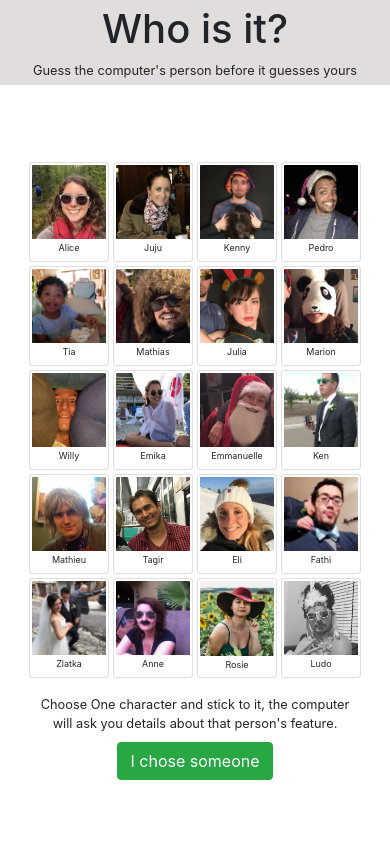
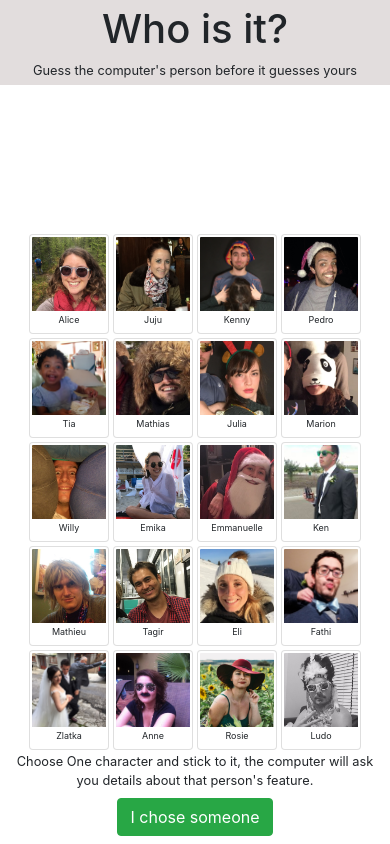
Before and after one commit to Anne-Anq/WhoIsIt, a React (Create React App) app: page / in a window 390 px wide. Built offline with nearby package versions, Linux system fonts and the light colour scheme.

Commit message:
fix animation

```diff
--- a/src/App.css
+++ b/src/App.css
@@ -4,58 +4,35 @@
   display: flex;
   flex-direction: column;
 }
+
+.container {
+  width: 100vw;
+  margin: auto;
+  display: flex;
+  flex-direction: column;
+  justify-content: space-around;
+}
+.bottom-part {
+  margin: 15px;
+  display: flex;
+  align-items: center;
+  justify-content: center;
+  flex-wrap: wrap;
+  min-height: 90px;
+}
+.bottom-part p {
+  margin: 0;
+}
 @media screen and (max-width: 450px) {
   .App {
     font-size: 0.8em;
   }
-  .bottom-part p {
+
+  .container {
+    position: absolute;
+    bottom: 0;
+  }
+  .bottom-part {
     margin: 0;
   }
 }
-
-.App-logo {
-  animation: App-logo-spin infinite 20s linear;
-  height: 40vmin;
-}
-
-.App-header {
-  background-color: #282c34;
-  min-height: 100vh;
-  display: flex;
-  flex-direction: column;
-  align-items: center;
-  justify-content: center;
-  font-size: calc(10px + 2vmin);
-  color: white;
-}
-
-.container {
-  width: 100vw;
-  margin: auto;
-  height: -webkit-fill-available;
-  display: flex;
-  flex-direction: column;
-  justify-content: flex-end;
-}
-.bottom-part {
-  margin: 15px;
-  display: flex;
-  /* flex-direction: column; */
-  align-items: baseline;
-  justify-content: center;
-  flex-wrap: wrap;
-  min-height: 90px;
-}
-
-.App-link {
-  color: #61dafb;
-}
-
-@keyframes App-logo-spin {
-  from {
-    transform: rotate(0deg);
-  }
-  to {
-    transform: rotate(360deg);
-  }
-}
--- a/src/components/banner.css
+++ b/src/components/banner.css
@@ -9,10 +9,11 @@
   justify-content: flex-end;
   align-items: flex-start;
 }
-.alert {
+.alert.alert-info {
   width: 80%;
   max-width: 500px;
   margin: 5px;
+  text-align: end;
   animation: alert-appear 0.5s cubic-bezier(0.17, 0.67, 0.73, 1.23) forwards;
 }
 
@@ -21,10 +22,9 @@
     font-size: 0.8em;
   }
   .banner {
-    background-color: rgba(160, 142, 142, 0.301);
     padding: 5px;
   }
-  .alert {
+  .alert.alert-info {
     width: 90%;
     margin: 5px;
     padding: 0.15rem;
--- a/src/components/grid.css
+++ b/src/components/grid.css
@@ -2,5 +2,4 @@
   display: flex;
   flex-wrap: wrap;
   justify-content: center;
-  flex-grow: 1;
 }
```
